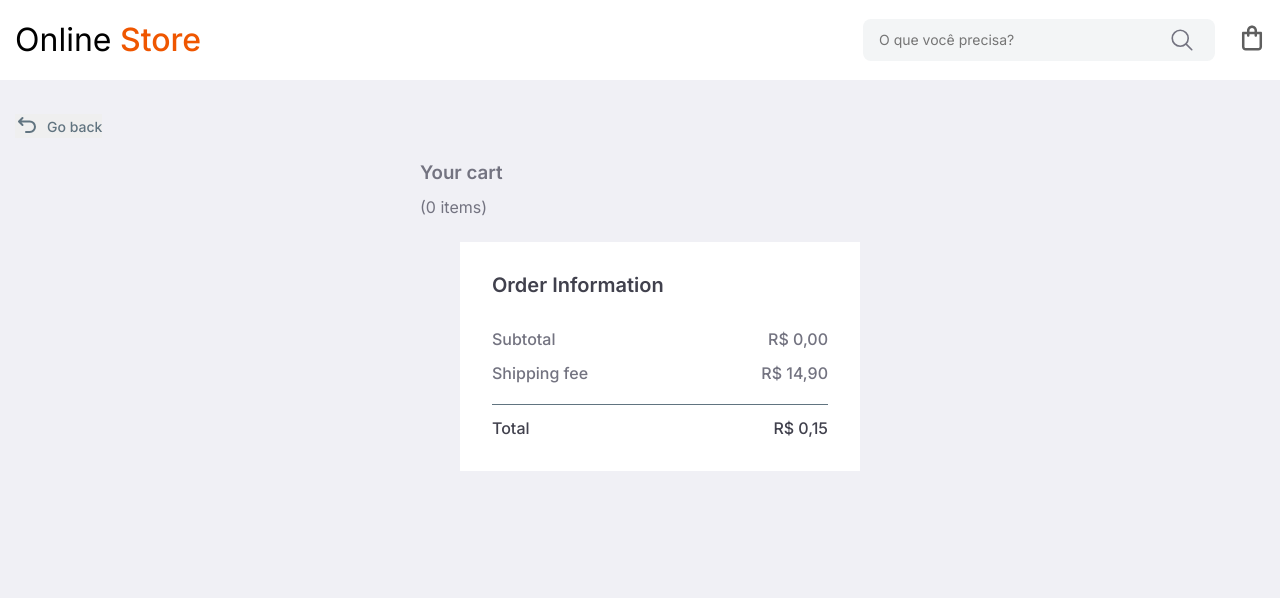
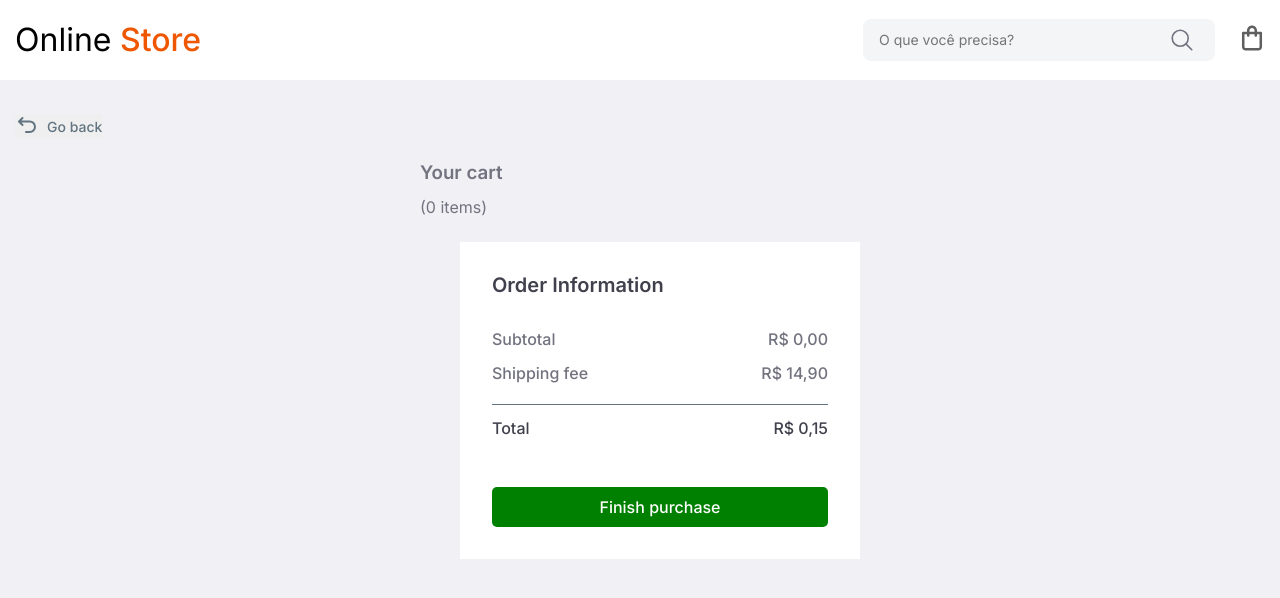
Before and after one commit to renan-aquino/online-store, a Next.js app: page /cart in a window 1280 px wide. Shown: the top 598 px of the page. Built offline with nearby package versions, Linux system fonts and the light colour scheme.

Commit message:
feat: finish purchase

```diff
--- a/src/app/cart/page.tsx
+++ b/src/app/cart/page.tsx
@@ -2,12 +2,13 @@
 
 import { GoBackButton } from "@/components/go-back-button";
 import { CartContext } from "@/contexts/cart-context";
-import { useContext } from "react";
+import { useContext, useEffect, useState } from "react";
 import { styled } from "styled-components";
 import { formatPrice } from "../utils/format-price";
 import { CartItemCard } from "@/components/cart-item-card";
 import { Order } from "@/components/Order";
 import { Product, ProductInCart } from "@/types/product";
+import { useRouter } from "next/navigation";
 
 const Container = styled.div `
     margin-top: 24px;
@@ -35,23 +36,23 @@ const CartList = styled.div `
 `
 
 
-
-
 export default function CartPage(){
     const { cartItems, setCartItems } = useContext(CartContext)
+    const router = useRouter()
+    const [called, isCalled] = useState(false)
 
     let totalQuantity = cartItems.reduce((sum, item) => sum += item.quantity, 0)
     let totalAmount = cartItems.reduce((sum, item) => sum += (item.price_in_cents * item.quantity), 0)
     let subtotal = formatPrice(totalAmount)
     let total = formatPrice(totalAmount + 14.90)
 
-    const IncreaseNumber = (currentItem: ProductInCart) => {
+    const increaseNumber = (currentItem: ProductInCart) => {
         currentItem.quantity += 1
         localStorage.setItem('cart-items', JSON.stringify(cartItems))
         setCartItems(JSON.parse(localStorage.getItem('cart-items')))
     }
 
-    const DecreaseNumber = (currentItem: ProductInCart) => {
+    const decreaseNumber = (currentItem: ProductInCart) => {
         if(currentItem.quantity > 1) {
             currentItem.quantity -= 1
             localStorage.setItem('cart-items', JSON.stringify(cartItems))
@@ -59,23 +60,37 @@ export default function CartPage(){
         }
     }
 
+    const finishPurchase = () => {
+        router.push('/thank-you')
+        setCartItems([])
+        isCalled(true)
+    }
+
+
+    useEffect(() => {
+        called && localStorage.setItem('cart-items', JSON.stringify(cartItems))
+
+    }, [called])
+
+
+
     return (
         <main>
+
             <GoBackButton navigate="/"/>
             <Container>
-                <h3>Your cart</h3>
+                <h3 onClick={() => console.log(cartItems)}>Your cart</h3>
                 <p><span>&#40;{totalQuantity} items&#41;</span></p>
                 <FlexContainer>
                     <CartList>
                         {cartItems.map(item =>
-                            <CartItemCard handleIncrease={() => IncreaseNumber(item)} handleDecrease={() => DecreaseNumber(item)} image={item.image} title={item.title} quantity={item.quantity} price={formatPrice(item.quantity * item.price_in_cents)} key={item.id}/>
+                            <CartItemCard handleIncrease={() => increaseNumber(item)} handleDecrease={() => decreaseNumber(item)} image={item.image} title={item.title} quantity={item.quantity} price={formatPrice(item.quantity * item.price_in_cents)} key={item.id}/>
                         )}
                     </CartList>
-                    <Order subtotal={subtotal} total={total}/>
+                    <Order subtotal={subtotal} total={total} handleClick={() => finishPurchase()}/>
                 </FlexContainer>
 
             </Container>
-
         </main>
     )
 }
--- a/src/components/Order.tsx
+++ b/src/components/Order.tsx
@@ -3,7 +3,10 @@ import { styled } from "styled-components"
 const Container = styled.div `
     background-color: white;
     width: 400px;
+    align-self: start;
     padding: 32px;
+    position: sticky;
+    top: 102px;
 
     h3 {
         color: var(--clr-dark-300);
@@ -45,9 +48,21 @@ const Divider = styled.div`
     margin-top: 20px;
 `
 
+const Button = styled.button`
+    padding: 10px;
+    border-radius: 5px;
+    color: white;
+    background-color: green;
+    margin-top: 48px;
+    width: 100%;
+    font-weight: 500;
+    font-size: 16px;
+`
+
 interface OrderProps {
     subtotal: string,
-    total: string
+    total: string,
+    handleClick: () => void
 }
 export function Order(props: OrderProps){
     return(
@@ -71,6 +86,8 @@ export function Order(props: OrderProps){
                 <p>Total</p>
                 <p>{props.total}</p>
             </Total>
+
+            <Button onClick={props.handleClick}>Finish purchase</Button>
         </Container>
     )
 }
--- a/src/components/cart-control.tsx
+++ b/src/components/cart-control.tsx
@@ -5,6 +5,7 @@ import { useContext, useEffect, useState } from 'react'
 import { CartContext } from '@/contexts/cart-context'
 import { useRouter } from 'next/navigation'
 import { styled } from 'styled-components'
+import { spawn } from 'child_process'
 
 
 const Container = styled.div `
@@ -23,9 +24,25 @@ const CartCount = styled.span `
     margin-left: -10px;
 `
 
+const Message = styled.div `
+    width: 156px;
+    background: #FFFFFF;
+    box-shadow: 0px 4px 12px rgba(0, 0, 0, 0.1);
+    border-radius: 4p;
+    padding: 12px 16px;
+
+    position: absolute;
+    top: 100%;
+    right: 0;
+    z-index: 1;
+
+`
+
+
 
 export function CartControl(){
     const router = useRouter();
+    const [clicked, setClicked] = useState(false)
     const { cartItems } = useContext(CartContext)
     let totalQuantity = cartItems.reduce((sum, item) => sum + item.quantity, 0)
     console.log(totalQuantity)
@@ -34,14 +51,26 @@ export function CartControl(){
         totalQuantity = cartItems.reduce((sum, item) => sum + item.quantity, 0)
     }, [cartItems])
 
+    const displayMessage = async () => {
+        setClicked(true)
+        await new Promise((resolve) => setTimeout(resolve, 2000));
+        setClicked(false)
+    }
+
     const handleNavigate = () => {
-        router.push("/cart")
+        if(cartItems.length > 0) {
+            router.push("/cart")
+        }
+        else {
+            displayMessage()
+        }
     }
 
     return(
         <Container onClick={handleNavigate}>
             <CartIcon/>
             {totalQuantity > 0 && <CartCount>{totalQuantity}</CartCount>}
+            {clicked && <Message>No items in your cart.</Message>}
         </Container>
     )
 }
--- a/src/components/quantity-selector.tsx
+++ b/src/components/quantity-selector.tsx
@@ -2,23 +2,28 @@ import { styled } from "styled-components"
 import {ReactNode} from 'react'
 
 const Container = styled.div `
-    display: flex;
+    width: 100px;
+    height: 32px;
+    display: grid;
+    grid-template-columns: repeat(3, 1fr);
+    justify-items: center;
     align-items: center;
-    gap: 10px;
 
     button {
-        padding : 2px 8px;
+        width: 32px;
+        height: 32px;
         background-color: black;
         color: white;
         font-size: 24px;
-        border-radius: 10px;
+        line-height: 1.1;
+        border-radius: 5px;
     }
 
     p {
         color: black;
-        margin-top: 0px;
     }
 `
+
 
 interface QuantitySelectorProps {
     quantity: number,
@@ -31,8 +36,8 @@ interface QuantitySelectorProps {
 export function QuantitySelector(props: QuantitySelectorProps){
     return (
         <Container>
-            <button onClick={props.handleDecrease}>+</button>
-            <p>{props.quantity}</p>
+            <button onClick={props.handleDecrease}>-</button>
+            <p> {props.quantity} </p>
             <button onClick={props.handleIncrease}>+</button>
         </Container>
     )
```
Also changed, not shown: src/app/thank-you/page.tsx (added, +25 -0 lines).
